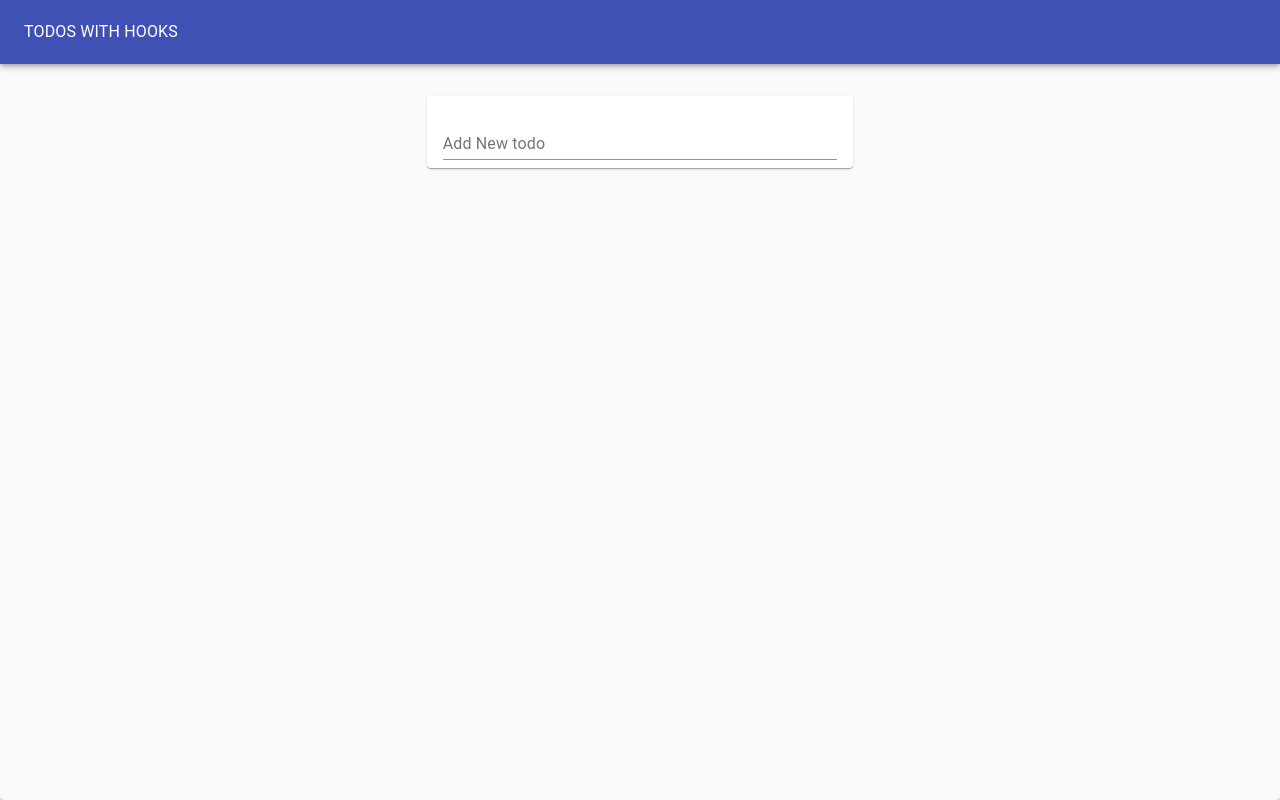
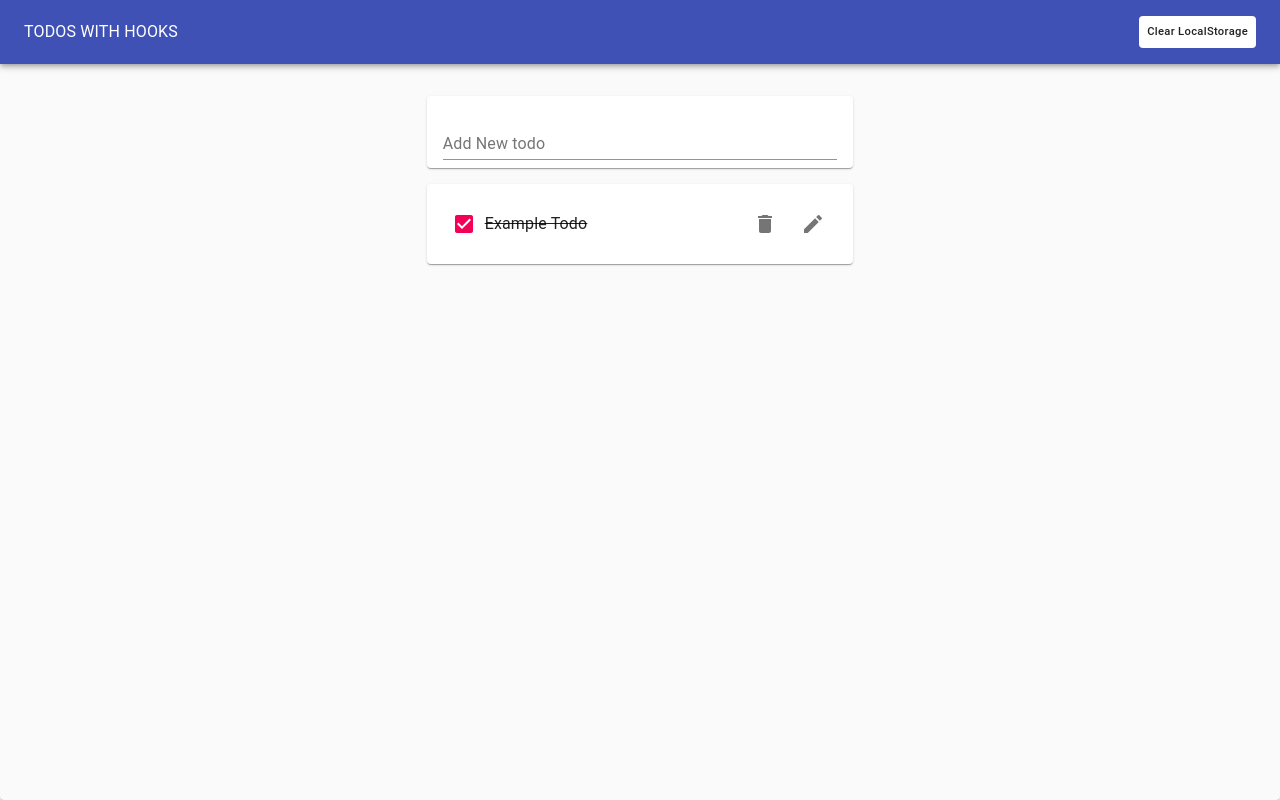
Before and after one commit to do-Va/TodoApp_ReactHookProject, a React (Create React App) app: page / in a window 1280 px wide. Built offline with nearby package versions, Linux system fonts and the light colour scheme.

Commit message:
Creating our UseLocalStorageState hook and add localStorage clear button

```diff
--- a/src/components/TodoApp.js
+++ b/src/components/TodoApp.js
@@ -1,20 +1,39 @@
-import React, { useEffect } from 'react';
+import React from 'react';
 import TodoList from './TodoList';
 import TodoForm from './TodoForm';
 import useTodoState from '../hooks/useTodoState';
 
 /* Material-ui */
-import { Typography, Paper, AppBar, Toolbar, Grid } from '@material-ui/core';
+import {
+  Typography,
+  Paper,
+  AppBar,
+  Toolbar,
+  Grid,
+  Button,
+} from '@material-ui/core';
 
 function TodoApp() {
-  const initialTodos = JSON.parse(window.localStorage.getItem('todos')) || [];
+  const initialTodos = [{ id: 1, task: 'Example Todo', completed: true }];
 
   const { todos, addTodo, editTodo, removeTodo, toggleTodo } =
     useTodoState(initialTodos);
 
-  useEffect(() => {
-    window.localStorage.setItem('todos', JSON.stringify(todos));
-  }, [todos]);
+  const toolbarStyle = {
+    display: 'flex',
+    justifyContent: 'space-between',
+  };
+
+  const buttonStyle = {
+    background: '#fff',
+    textTransform: 'none',
+    fontSize: '.7rem',
+  };
+
+  const clearLocalStorage = location => {
+    window.localStorage.clear();
+    window.location.reload();
+  };
 
   return (
     <Paper
@@ -26,8 +45,11 @@ function TodoApp() {
       }}
     >
       <AppBar color="primary" position="static" style={{ height: '64px' }}>
-        <Toolbar>
+        <Toolbar style={toolbarStyle}>
           <Typography color="inherit">TODOS WITH HOOKS</Typography>
+          <Button style={buttonStyle} onClick={clearLocalStorage}>
+            Clear LocalStorage
+          </Button>
         </Toolbar>
       </AppBar>
       <Grid container justifyContent="center" style={{ marginTop: '1rem' }}>
--- /dev/null
+++ b/src/hooks/useLocalStorageState.js
@@ -0,0 +1,24 @@
+import { useState, useEffect } from 'react';
+
+const useLocalStorageState = (key, defaultVal) => {
+  // make piece of state, based off of value in localStorage (or defaultVal)
+  const [state, setState] = useState(() => {
+    let val;
+    try {
+      val = JSON.parse(window.localStorage.getItem(key) || String(defaultVal));
+    } catch (error) {
+      val = defaultVal;
+    }
+
+    return val;
+  });
+
+  // use useEffect to update localStorage when changes
+  useEffect(() => {
+    window.localStorage.setItem(key, JSON.stringify(state));
+  }, [state]);
+
+  return [state, setState];
+};
+
+export default useLocalStorageState;
--- a/src/hooks/useTodoState.js
+++ b/src/hooks/useTodoState.js
@@ -1,8 +1,8 @@
-import { useState } from 'react';
+import useLocalStorageState from './useLocalStorageState';
 const { v4: uuidv4 } = require('uuid');
 
 const useTodoState = initialTodos => {
-  const [todos, setTodos] = useState(initialTodos);
+  const [todos, setTodos] = useLocalStorageState('todos', initialTodos);
 
   return {
     todos,
```
